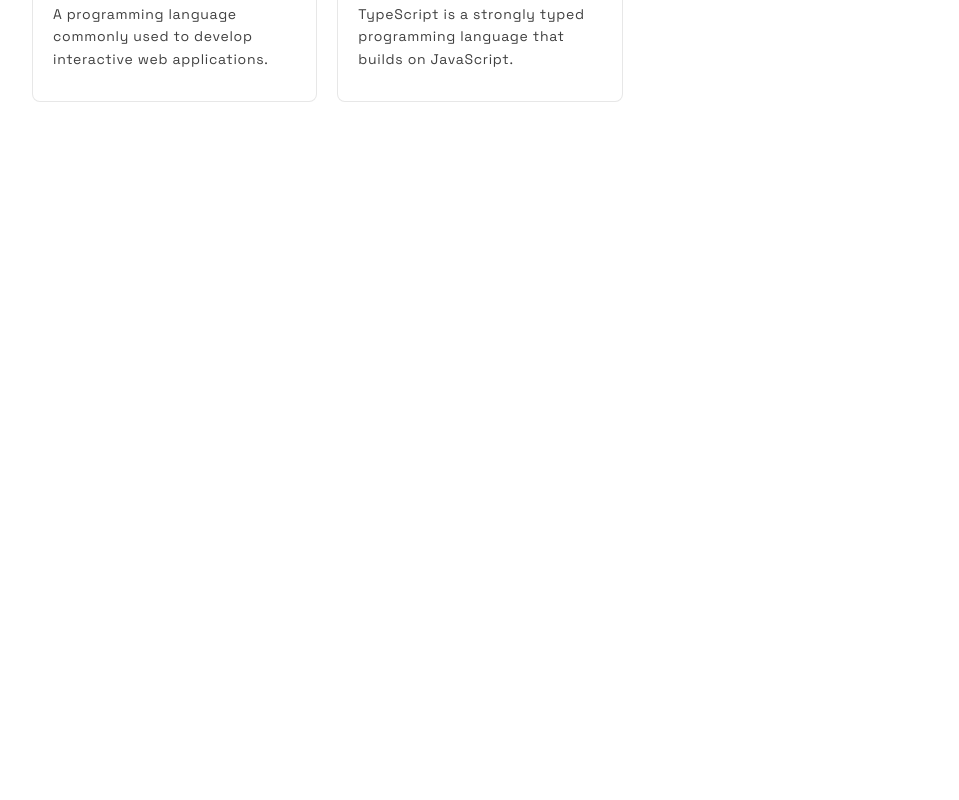
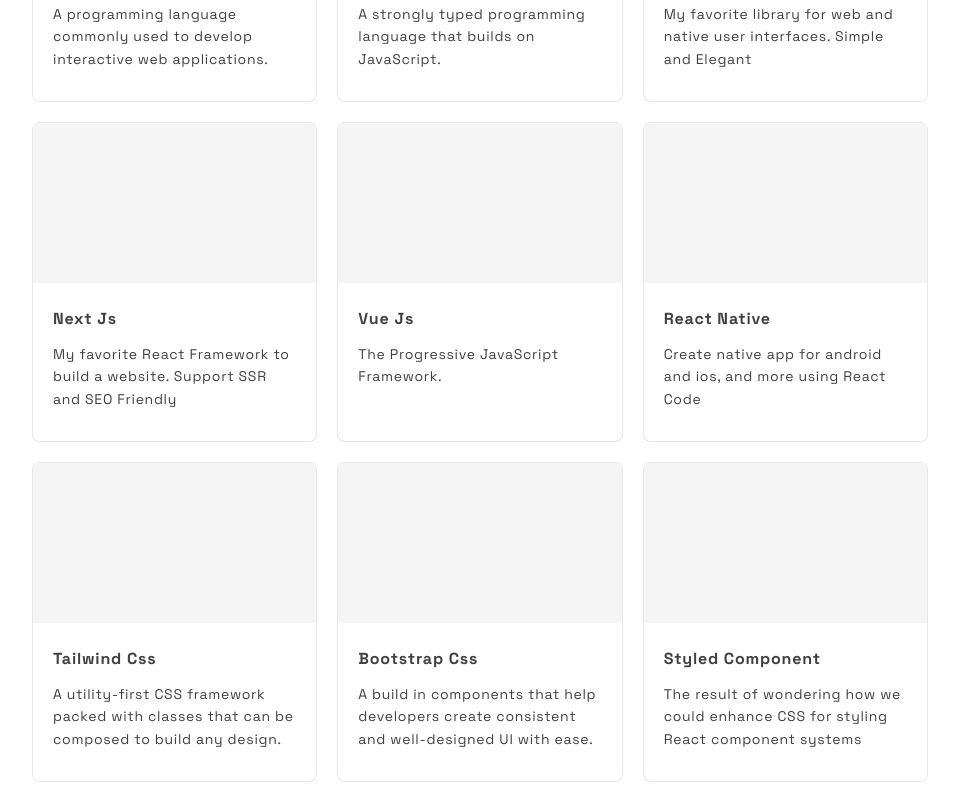
Before and after one commit to nzrmm/muhammadgata, a Next.js app: page /tools in a window 1280 px wide. Shown: the part 680-1480 px from the top of the page, without its empty margins (160-1119 px from the left). Before the commit the page ends 1022 px from the top, so only its background shows below. Built offline with nearby package versions, Linux system fonts and the light colour scheme.

Commit message:
feat: add tech stacks data in tools page

```diff
--- a/src/data/tools.ts
+++ b/src/data/tools.ts
@@ -10,7 +10,53 @@
   {
     name: "Typescript",
     description:
-      "TypeScript is a strongly typed programming language that builds on JavaScript.",
+      "A strongly typed programming language that builds on JavaScript.",
+    image_url: "",
+  },
+  {
+    name: "React Js",
+    description:
+      "My favorite library for web and native user interfaces. Simple and Elegant",
+    image_url: "",
+  },
+  {
+    name: "Next Js",
+    description:
+      "My favorite React Framework to build a website. Support SSR and SEO Friendly",
+    image_url: "",
+  },
+  {
+    name: "Vue Js",
+    description: "The Progressive JavaScript Framework.",
+    image_url: "",
+  },
+  {
+    name: "React Native",
+    description:
+      "Create native app for android and ios, and more using React Code",
+    image_url: "",
+  },
+  {
+    name: "Tailwind Css",
+    description:
+      "A utility-first CSS framework packed with classes that can be composed to build any design.",
+    image_url: "",
+  },
+  {
+    name: "Bootstrap Css",
+    description:
+      "A build in components that help developers create consistent and well-designed UI with ease.",
+    image_url: "",
+  },
+  {
+    name: "Styled Component",
+    description:
+      "The result of wondering how we could enhance CSS for styling React component systems",
+    image_url: "",
+  },
+  {
+    name: "SASS",
+    description: "Writing CSS with super power and reusable.",
     image_url: "",
   },
 ];
--- a/src/pages/tools/index.tsx
+++ b/src/pages/tools/index.tsx
@@ -44,7 +44,7 @@
           </div>
         </div>
 
-        <div className={cn("grid grid-cols-3 gap-5")}>
+        <div className={cn("grid gap-5", "lg:grid-cols-3")}>
           {techStacks.map((techStack, index) => (
             <ToolCard key={index} {...techStack} />
           ))}
```
